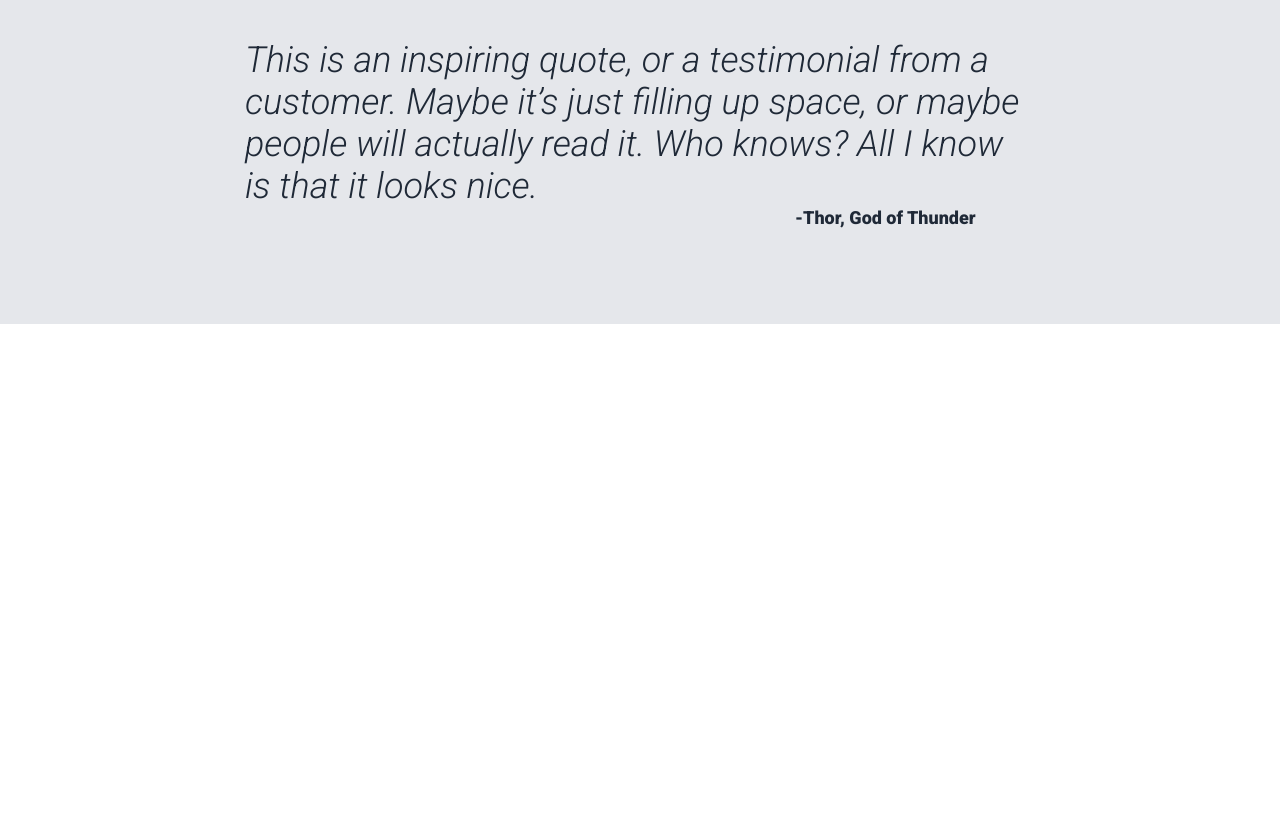
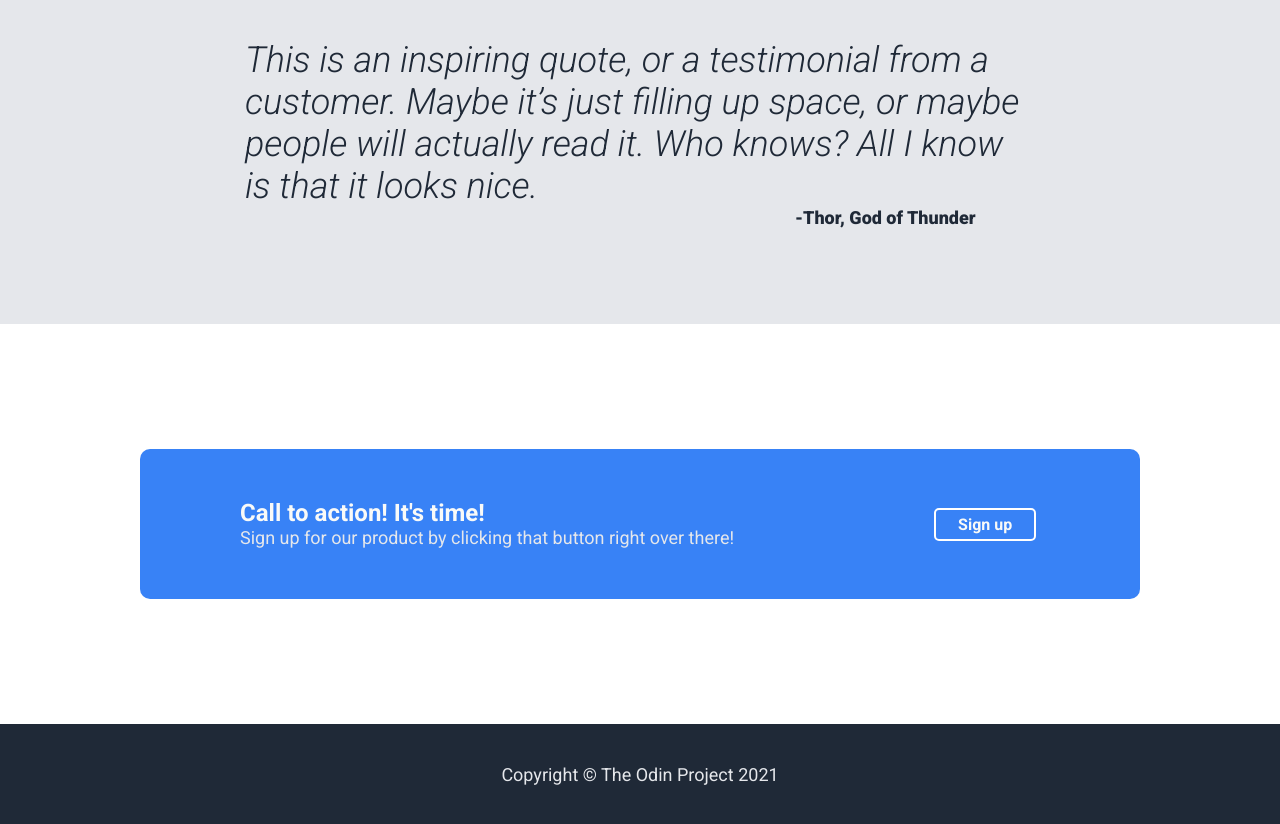
Before and after one commit to Matthewyeah/landing-page, a plain HTML site: page index.html in a window 1280 px wide. Shown: the part 1052-1876 px from the top of the page. Before the commit the page ends 1376 px from the top, so only its background shows below. Drawn offline with Linux system fonts and the light colour scheme.

Commit message:
Finished Landing Page Project
Added Final Div and footer

```diff
--- a/index.html
+++ b/index.html
@@ -1,7 +1,6 @@
 <!DOCTYPE html>
 <html lang="en">
 <head>
-
   <link rel="stylesheet" href="./styles.css">
   <meta charset="UTF-8">
   <meta http-equiv="X-UA-Compatible" content="IE=edge">
@@ -63,5 +62,22 @@
     </div>
   </div>
 
+  <!-- Fourth Div -->
+  <div class="fourth-div">
+    <div class="fourth-div-child">
+      <div class="text-and-button">
+        <div class="blue-button-text">
+          <p class="big-text">Call to action! It's time!</p>
+          <p class="small-text">Sign up for our product by clicking that button right over there!</p>
+        </div>
+        <a href="#" class="button-two">Sign up</a>
+      </div>
+    </div>
+  </div>
+
+  <!-- Footer-->
+  <div class="footer">
+    <p class="footer-text">Copyright © The Odin Project 2021</p>
+  </div>
 </body>
 </html>
--- a/styles.css
+++ b/styles.css
@@ -150,6 +150,67 @@
   padding-inline-start: 550px;
 }
 
+/* Fourth Div */
+.fourth-div {
+  display: flex;
+  height: 400px;
+  justify-content: center;
+  align-items: center;
+}
+
+.fourth-div-child {
+  background-color: #3882f6;
+  width: 1000px;
+  height: 150px;
+  border-radius: 10px;
+  display: flex;
+  justify-content: center;
+  align-items: center;
+}
+
+.text-and-button {
+  display: flex;
+  width: 800px;
+  height: 50px;
+}
+
+.big-text {
+  font-size: 24px;
+  color: #f9faf8;
+  margin: auto;
+  font-weight: bold;
+}
+
+.small-text {
+  font-size: 18px;
+  color: #e5e7eb;
+  margin: auto;
+}
+
+.button-two {
+  margin: auto;
+  margin-inline-start: 200px;
+  padding: 5px 22px;
+  border: 2px solid white;
+  color: #f9faf8;
+  border-radius: 5px;
+  font-weight: 550;
+
+}
+
+/* Footer Div */
+.footer {
+  background-color: #1f2937;
+  display: flex;
+  height: 100px;
+}
+
+.footer-text {
+  color: #e5e7eb;
+  margin: auto;
+  font-size: 18px;
+}
+
 a {
   text-decoration: none;
   color: #e5e7eb;
```
